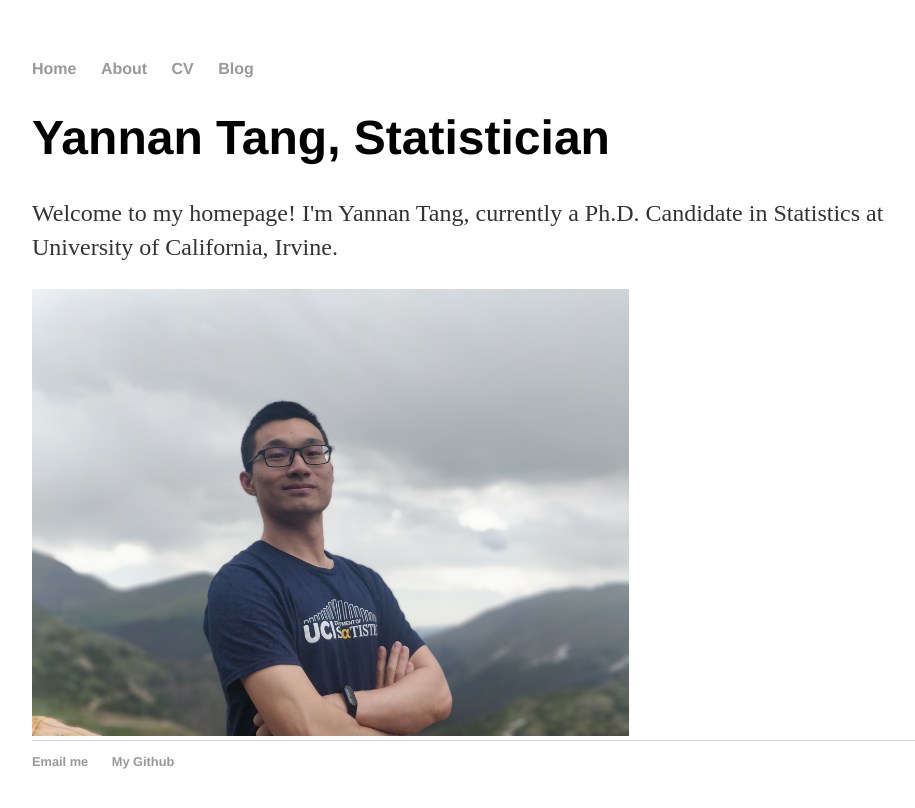
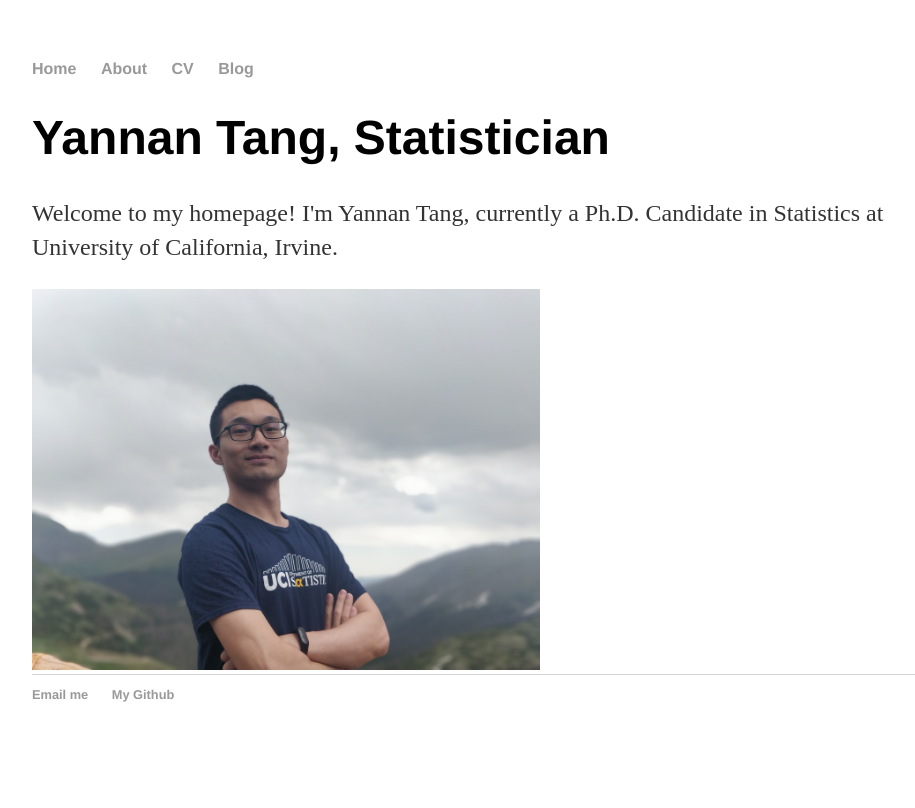
Before and after one commit to YannanTang/YannanTang.github.io, a Jekyll site: the page built from index.html, in a window 1280 px wide. Shown: the top 808 px of the page, without its empty margins (160-1075 px from the left). Built offline with Jekyll 4.4.1, drawn with Linux system fonts in a browser that asks for light colours.

Commit message:
Update index.html

```diff
--- a/index.html
+++ b/index.html
@@ -6,6 +6,6 @@ title: Yannan Tang, Ph.D. Candidate in Statistics
 	<h1>Yannan Tang, Statistician</h1>
 	<p>Welcome to my homepage! I'm Yannan Tang, currently a Ph.D. Candidate in Statistics at University of California, Irvine. </p>
 
-	<style>img {width: 66.6%}</style>
+	<style>img {width: 56.7%}</style>
 	<img src="https://yannantang.github.io/images/YannanFigure.jpg">
 </div><!-- /.blurb -->
```
